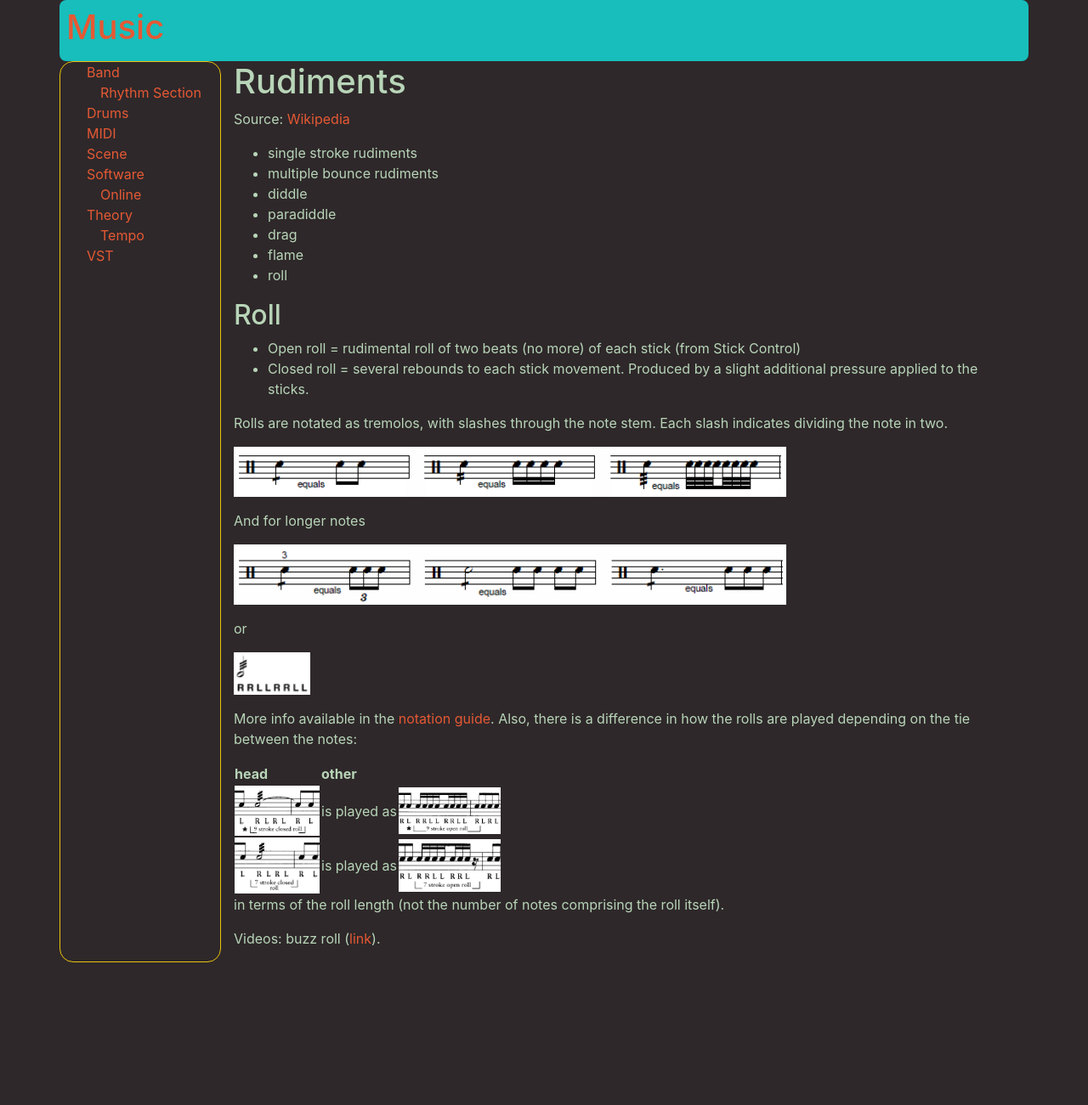
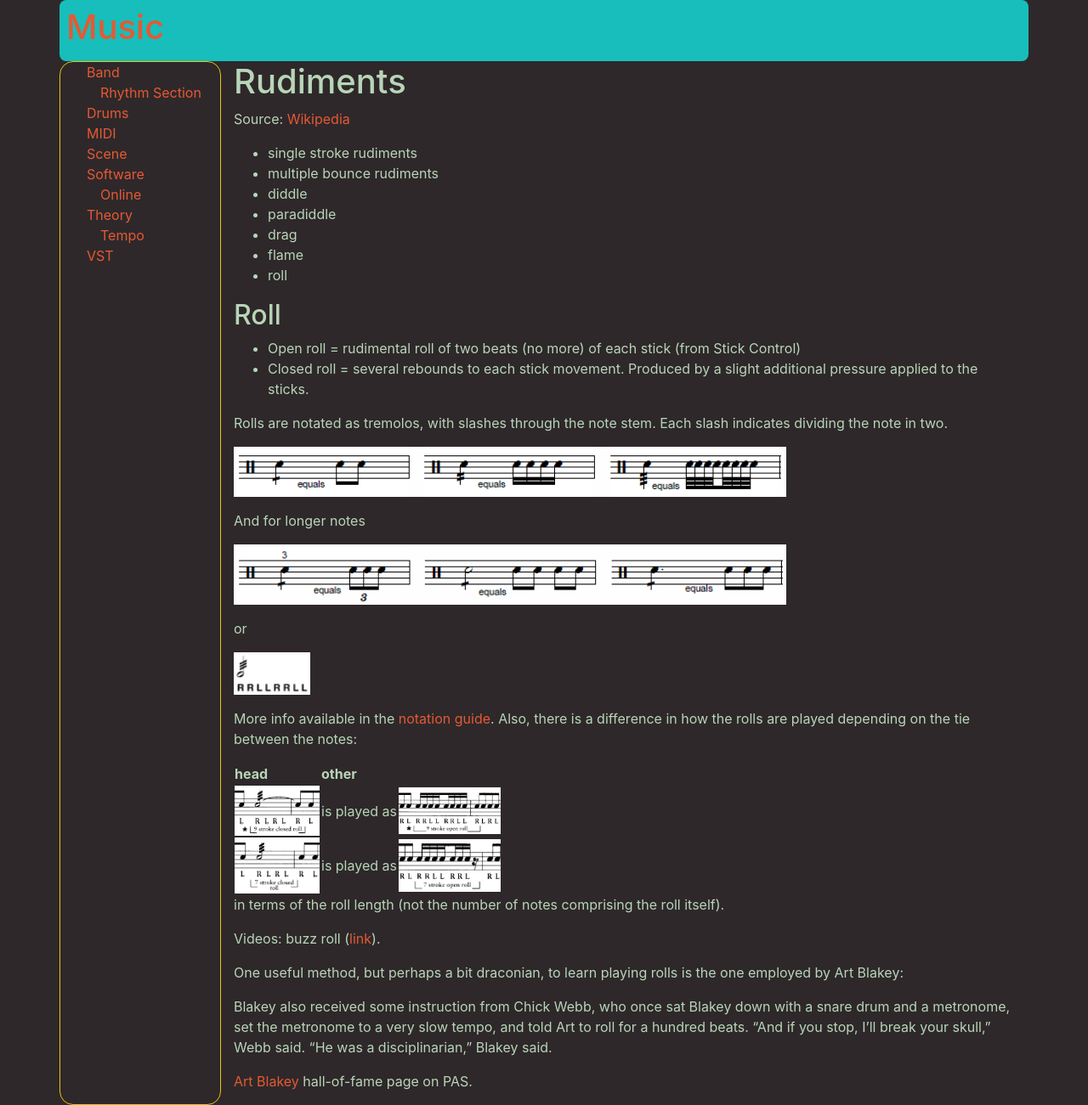
Before and after one commit to MisterY/music-site, a Jekyll site: the page built from drums/rudiments.md, in a window 1280 px wide. Shown: the whole page at 85% size. Built offline with Jekyll 4.4.1, drawn with Linux system fonts in a browser that asks for light colours; nearby versions of some CDN libraries; our own code applies the rules of GitHub Pages for plain Markdown files; before the commit the page ends 1133 px from its top, so only the background shows below that.

Commit message:
art blakey rolls method

```diff
--- a/drums/rudiments.md
+++ b/drums/rudiments.md
@@ -37,3 +37,9 @@ More info available in the [notation guide](http://web.mit.edu/merolish/Public/d
 in terms of the roll length (not the number of notes comprising the roll itself).
 
 Videos: buzz roll ([link](https://www.youtube.com/watch?v=kyiZMFSlK6Y)).
+
+One useful method, but perhaps a bit draconian, to learn playing rolls is the one employed by Art Blakey:
+
+> Blakey also received some instruction from Chick Webb, who once sat Blakey down with a snare drum and a metronome, set the metronome to a very slow tempo, and told Art to roll for a hundred beats. “And if you stop, I’ll break your skull,” Webb said. “He was a disciplinarian,” Blakey said.
+
+[Art Blakey](http://www.pas.org/about/hall-of-fame/art-blakey) hall-of-fame page on PAS.
```
